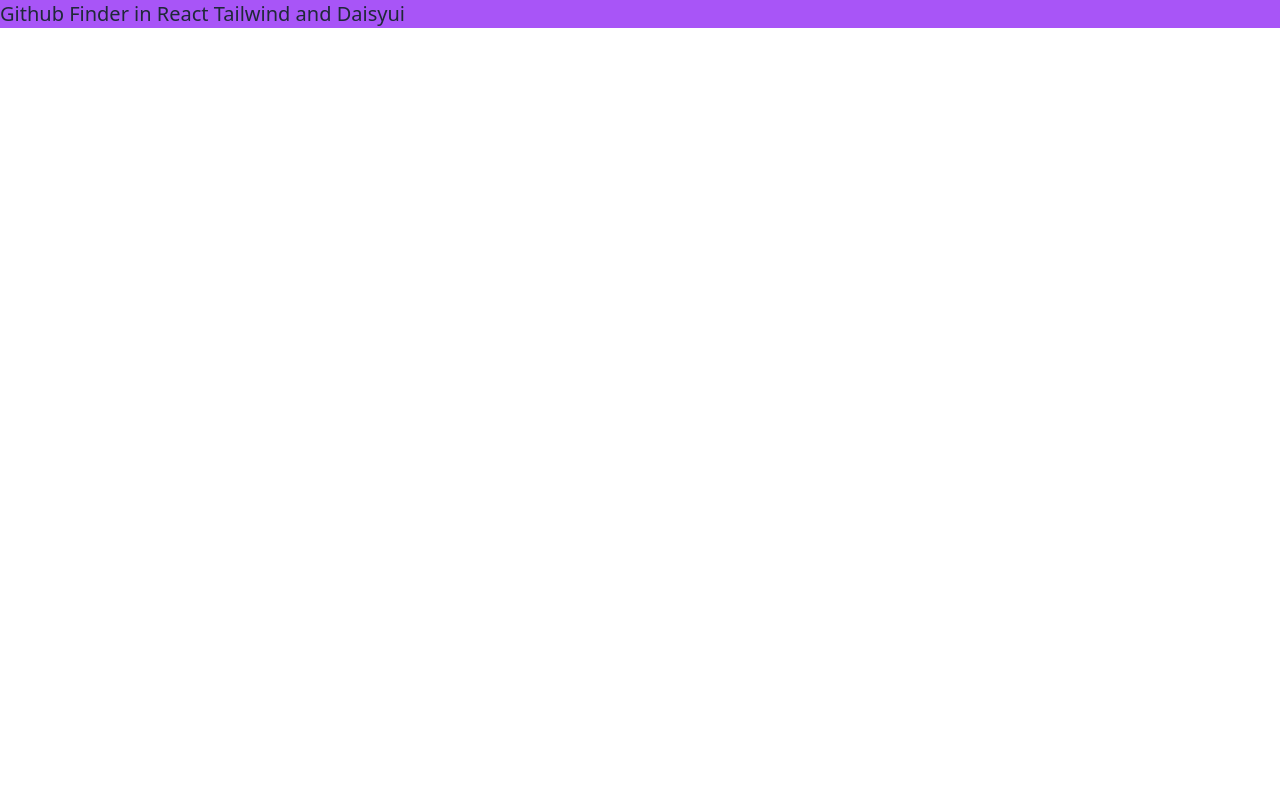
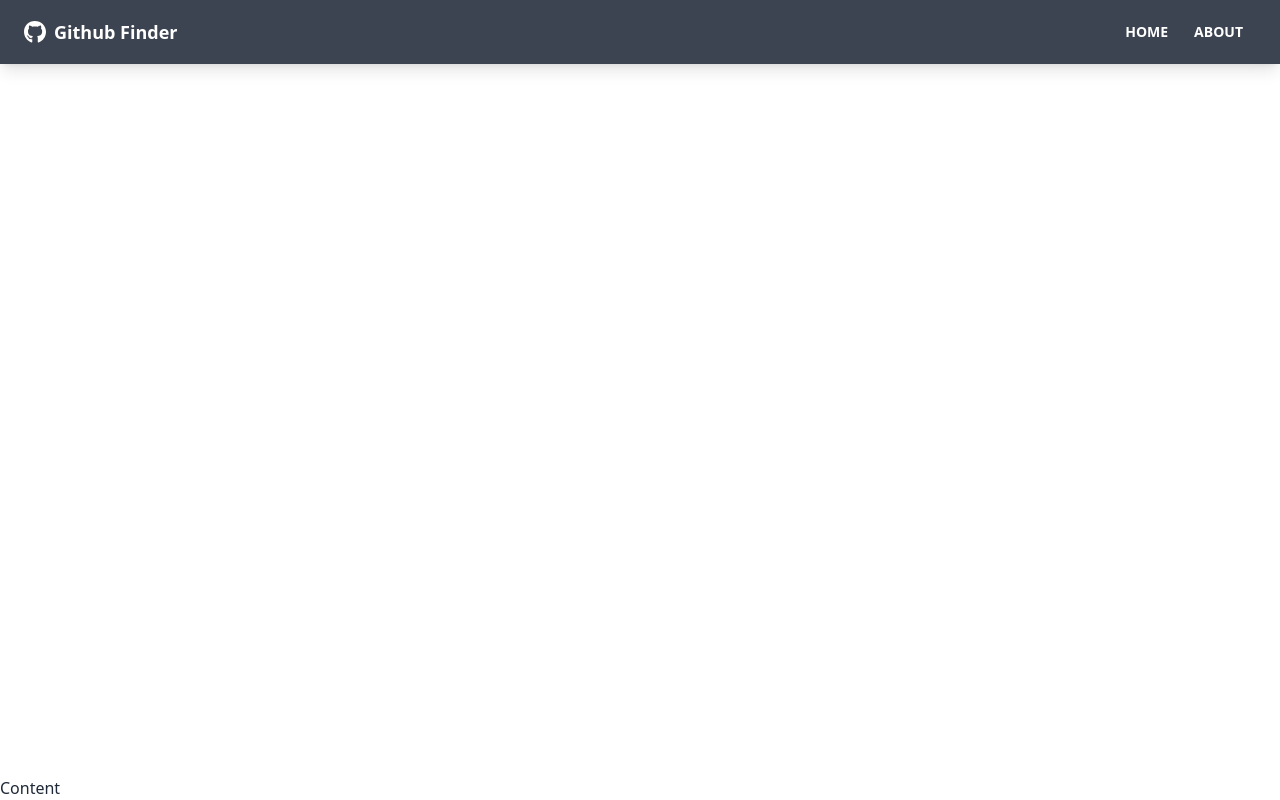
Before and after one commit to aindriu80/github-finder, a React (Create React App) app: page / in a window 1280 px wide. Built offline with nearby package versions, Linux system fonts and the light colour scheme.

Commit message:
Navbar Component

```diff
--- a/package.json
+++ b/package.json
@@ -9,6 +9,8 @@
     "daisyui": "^1.20.1",
     "react": "^17.0.2",
     "react-dom": "^17.0.2",
+    "react-icons": "^4.3.1",
+    "react-router-dom": "^6.2.1",
     "react-scripts": "5.0.0",
     "web-vitals": "^2.1.2"
   },
--- a/src/App.js
+++ b/src/App.js
@@ -1,8 +1,13 @@
+import { BrowserRouter as Router, Route } from 'react-router-dom'
+import Navbar from './components/layout/Navbar'
 function App() {
   return (
-    <div className="bg-purple-500">
-      <h1 className="text-xl">Github Finder in React Tailwind and Daisyui</h1>
-    </div>
+    <Router>
+      <div className="flex flex-col justify-between h-screen">
+        <Navbar />
+        <main>Content</main>
+      </div>
+    </Router>
   )
 }
 
--- /dev/null
+++ b/src/components/layout/Navbar.jsx
@@ -0,0 +1,37 @@
+import { FaGithub } from 'react-icons/fa'
+import { Link } from 'react-router-dom'
+import PropTypes from 'prop-types'
+
+function Navbar({ title }) {
+  return (
+    <nav className="navbar mb-12 shadow-lg bg-neutral text-neutral-content">
+      <div className="container mx-auto">
+        <div className="flex-none px-2 mx-2">
+          <FaGithub className="inline pr-2 text-3xl" />
+          <Link to="/" className="text-lg font-bold align-middle">
+            {title}
+          </Link>
+        </div>
+        <div className="flex-1 px-2 mx-2">
+          <div className="flex justify-end">
+            <Link to="/" className="btn btn-ghost btn-sm rounded-btn">
+              Home
+            </Link>
+            <Link to="/about" className="btn btn-ghost btn-sm rounded-btn">
+              ABOUT
+            </Link>
+          </div>
+        </div>
+      </div>
+    </nav>
+  )
+}
+Navbar.defaultProps = {
+  title: 'Github Finder',
+}
+
+Navbar.propTypes = {
+  title: PropTypes.string,
+}
+
+export default Navbar
```
Also changed, not shown: 1 other file (tests, documents, lock files or other folders).
